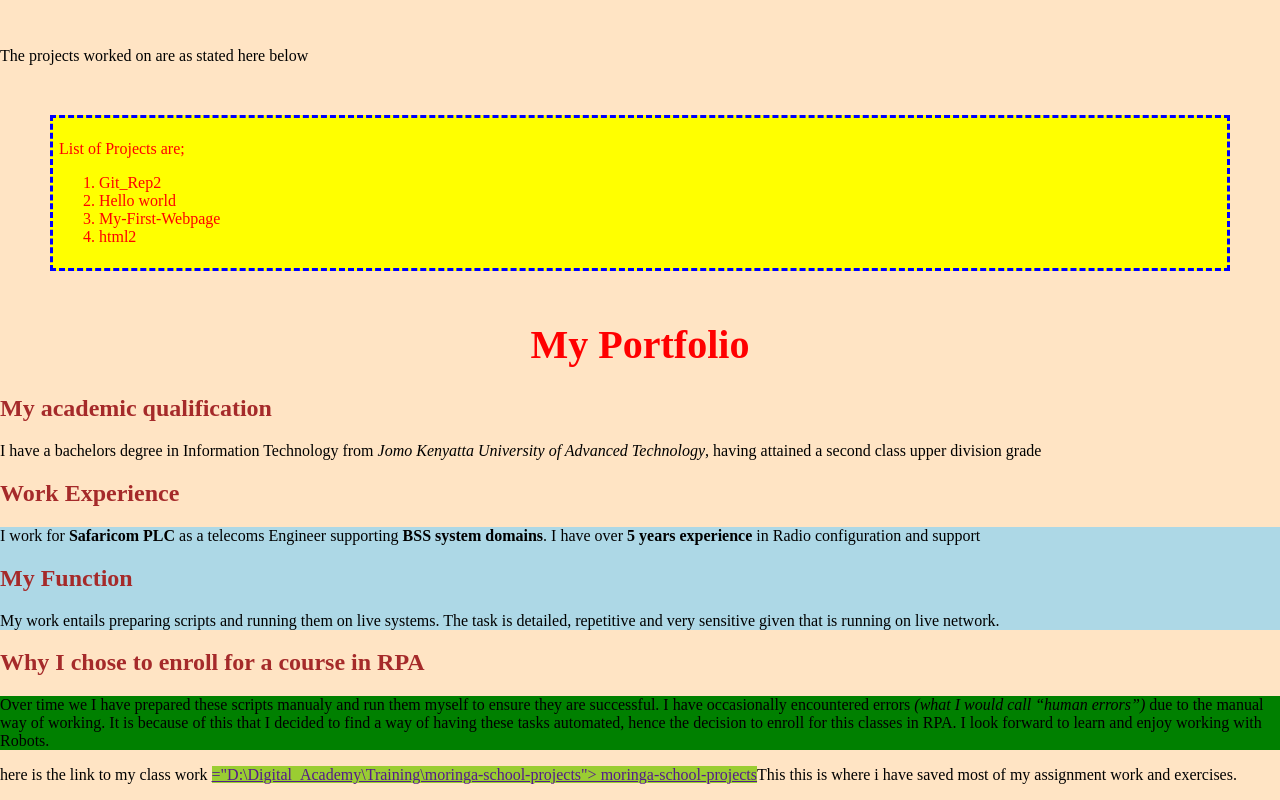
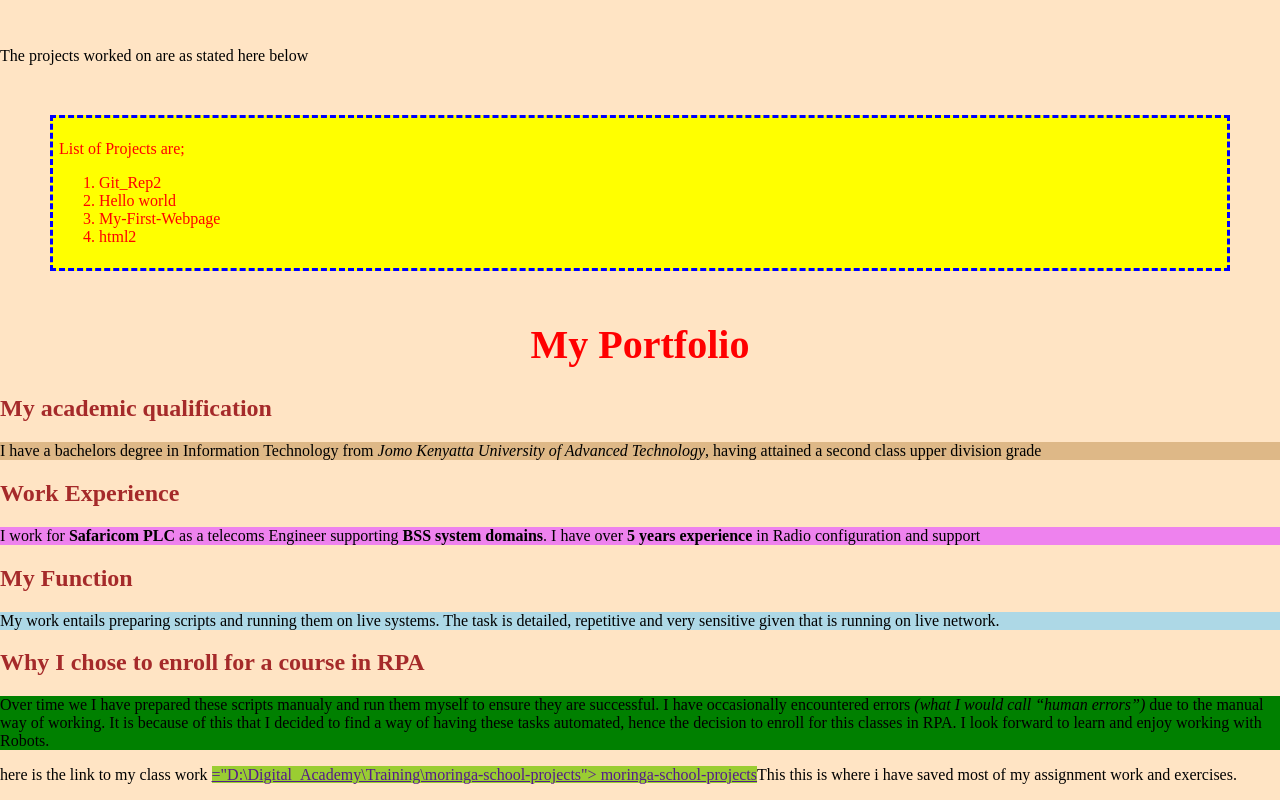
Before and after one commit to sakwamatsotso/origin, a plain HTML site: page index.html in a window 1280 px wide. Shown: the part 451-1251 px from the top of the page. Drawn offline with Linux system fonts and the light colour scheme.

```diff
--- a/css/styles.css
+++ b/css/styles.css
@@ -59,3 +59,9 @@
   .green{
     background-color: green;
   }
+  .purple{
+    background-color:burlywood;
+  }
+  .violet{
+    background-color: violet;
+  }
--- a/index.html
+++ b/index.html
@@ -32,18 +32,24 @@
     </ol>
   </div>
   <h1>My Portfolio</h1>
+
   <h2>My academic qualification</h2>
+  <div class=purple>
   <p>
     I have a bachelors degree in Information Technology from <em>Jomo Kenyatta University of Advanced Technology</em>,
     having attained a second class upper division grade
   </p>
+  </div>
+
   <h2>Work Experience</h2>
-  <div class=blue>
+  <div class=violet>
   <p>
     I work for <strong> Safaricom PLC </strong> as a telecoms Engineer supporting <strong>BSS system domains</strong>. I
     have over <strong>5 years experience</strong> in Radio configuration and support
   </p>
+  </div>
   <h2>My Function</h2>
+  <div class=blue>
   <p>
     My work entails preparing scripts and running them on live systems. The task is detailed, repetitive and very
     sensitive given that is running on live network.
```
